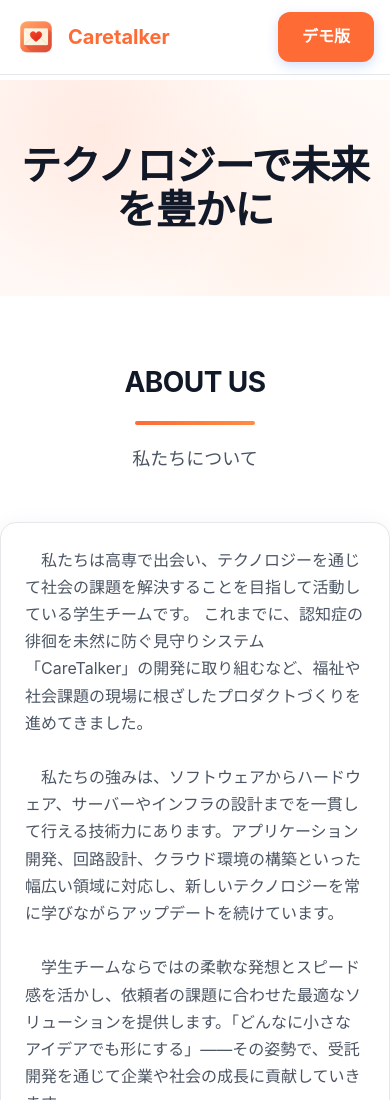
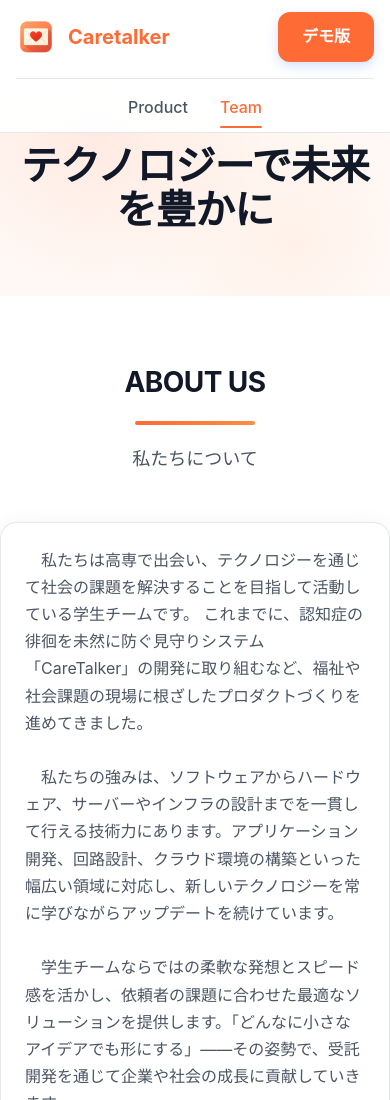
Before and after one commit to caretalker/website, a plain HTML site: page team.html in a window 390 px wide. Shown: the top 1100 px of the page. Drawn offline with Linux system fonts and the light colour scheme.

Commit message:
Update team.html

```diff
--- a/team.html
+++ b/team.html
@@ -448,7 +448,12 @@
                 justify-content: space-between;
             }
             .nav-links {
-                display: none;
+                order: 3;
+                width: 100%;
+                justify-content: center;
+                margin-top: 1rem;
+                padding-top: 1rem;
+                border-top: 1px solid var(--gray-200);
             }
 
             .navbar {
```
